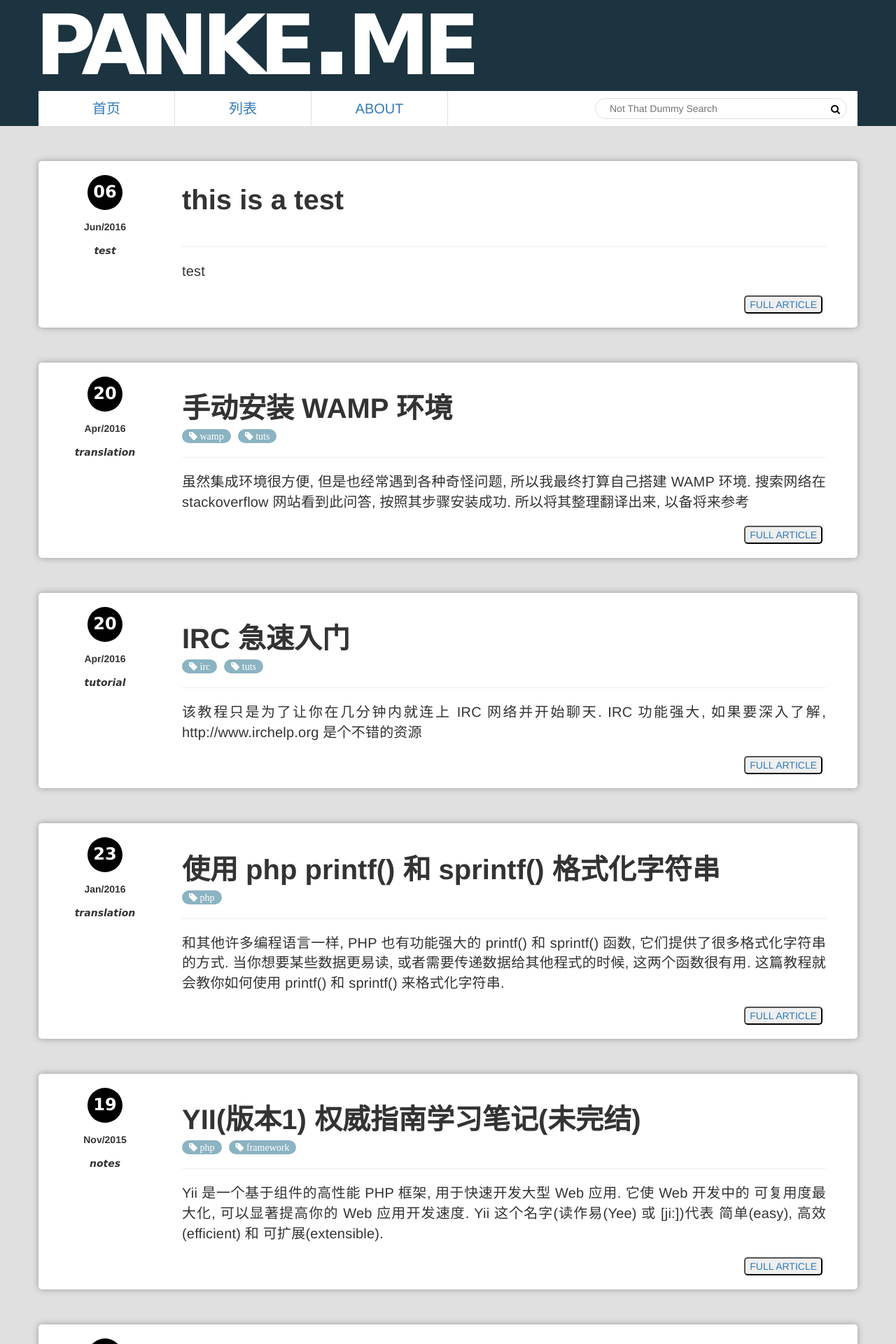
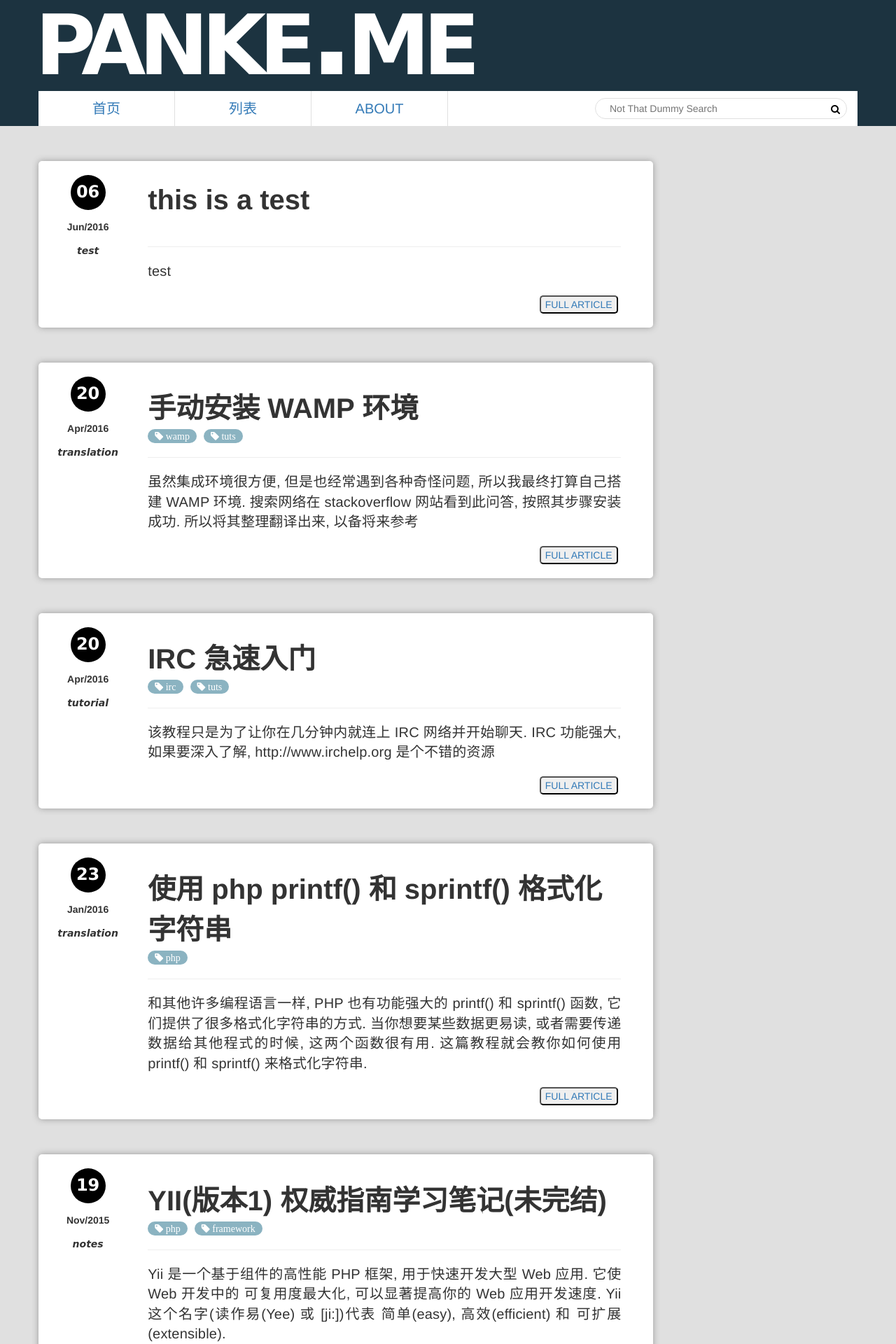
Before and after one commit to xiajingchuan/xiajingchuan.github.io, a Jekyll site: the page built from index.html, in a window 1280 px wide. Shown: the top 1920 px of the page at 70% size. Built offline with Jekyll 4.4.1, drawn with Linux system fonts in a browser that asks for light colours; Markdown is read by kramdown in place of the engine named in the settings; the list of posts is cut into pages by our own code; comment, search, counter and statistics services are not loaded.

Commit message:
change base

```diff
--- a/_layouts/base.html
+++ b/_layouts/base.html
@@ -11,7 +11,13 @@
 
     <section id="l-main">
         <div class="container">
+            <div class="row">
+            <div class="col-lg-9">
             {{ content }}
+            </div>
+            <div class="col-lg-3">
+            </div>
+            </div>
         </div>
     </section>
 
```
